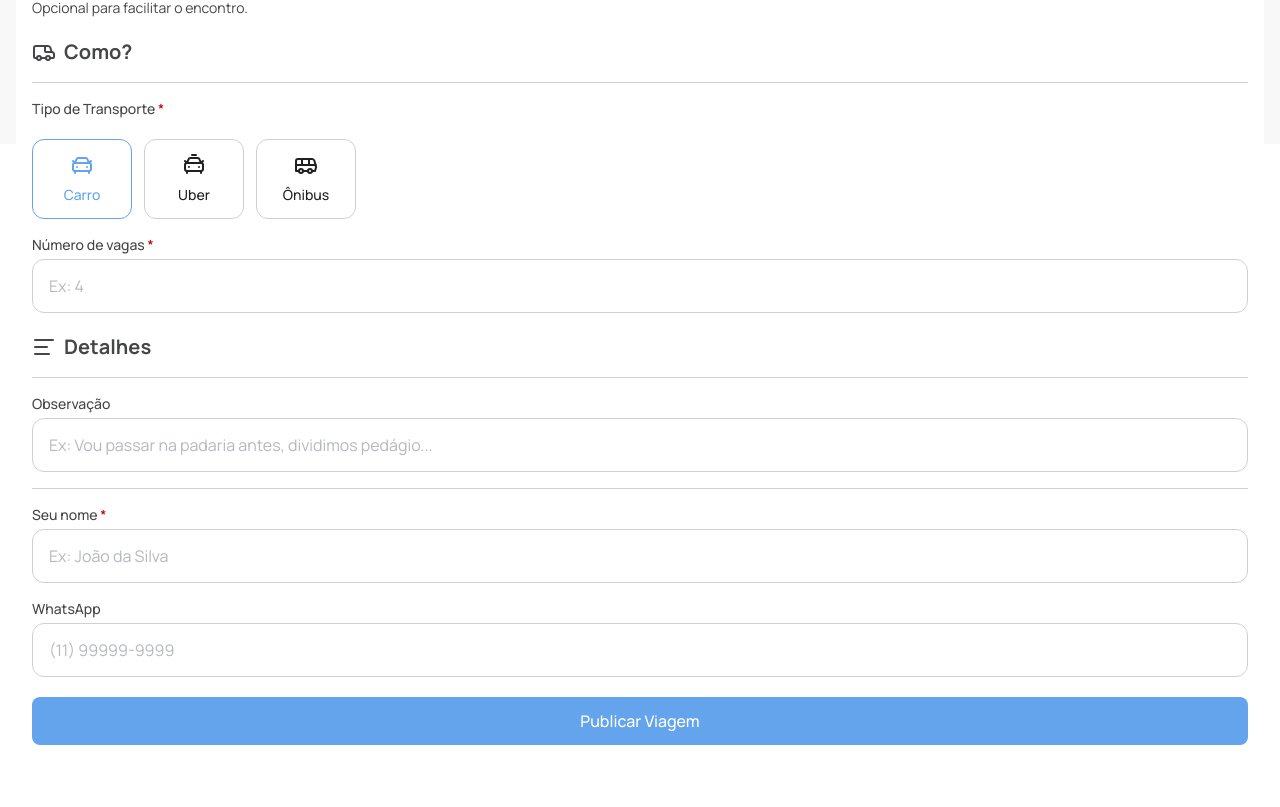
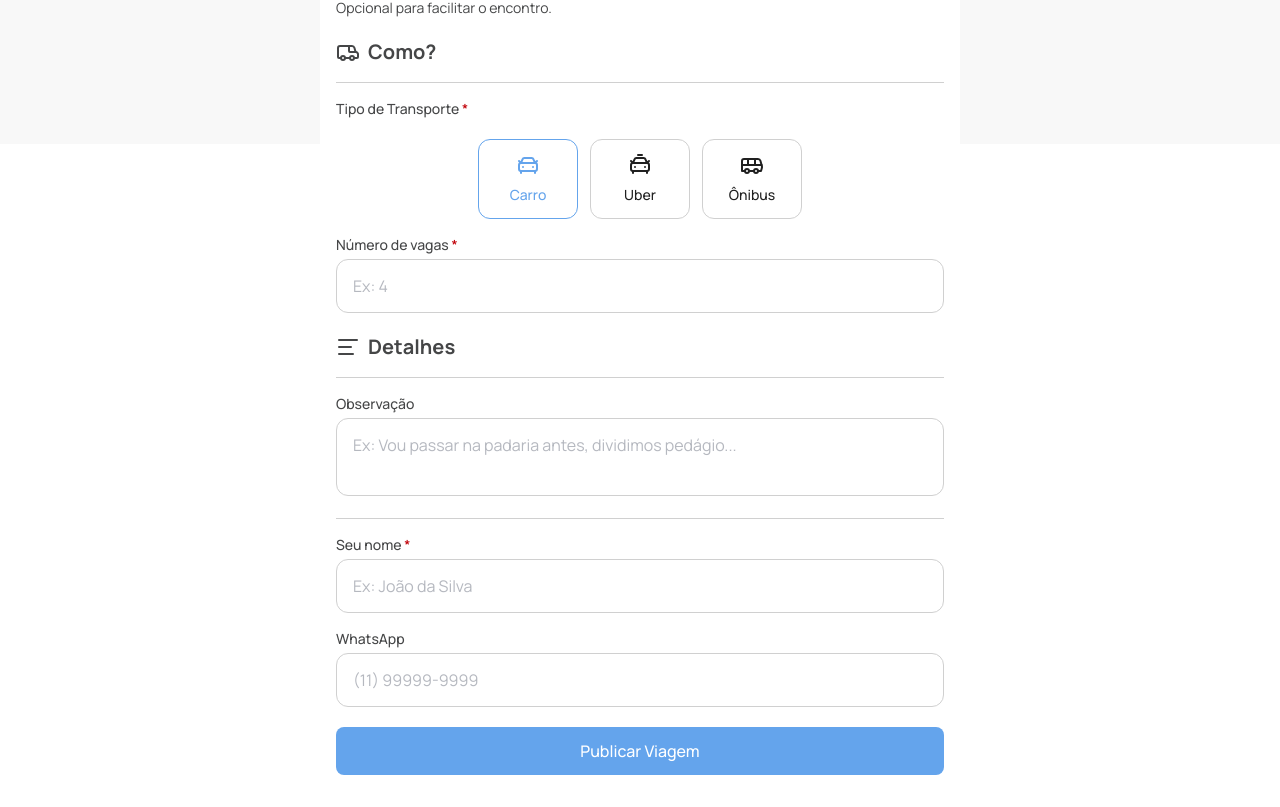
Before and after one commit to gitdebss/soft-go-v2, a React (Vite) app: page /form-ride in a window 1280 px wide. Shown: the part 656-1463 px from the top of the page. Before the commit the page ends 1433 px from the top, so only its background shows below. Built offline with nearby package versions, Linux system fonts and the light colour scheme.

Commit message:
fix: bug ao selecionar tipo de transporte resolvido

```diff
--- a/src/components/RadioVehicle.tsx
+++ b/src/components/RadioVehicle.tsx
@@ -1,10 +1,9 @@
 import { Bus, CarFront, CarTaxiFront, type LucideIcon } from "lucide-react";
+import type { InputHTMLAttributes } from "react";
 
-interface ICheckboxProps {
+interface ICheckboxProps extends InputHTMLAttributes<HTMLInputElement> {
   label: string;
-  value: string;
-  checked?: boolean;
-  onChange: () => void;
+  value: number;
 }
 
 const styleMap = {
@@ -24,8 +23,8 @@ const transportIcons: Record<string, LucideIcon> = {
   3: Bus,
 };
 
-export const RadioVehicle = (props: ICheckboxProps) => {
-  const Icon = transportIcons[props.value] || (() => null);
+export const RadioVehicle = ({label, value, ...props}: ICheckboxProps) => {
+  const Icon = transportIcons[value] || (() => null);
   const currentStyle = props.checked ? styleMap.checked : styleMap.unchecked;
 
   return (
@@ -36,16 +35,14 @@ export const RadioVehicle = (props: ICheckboxProps) => {
         ${currentStyle.border}`}
     >
       <input
-        name="transportType"
-        value={props.value}
+        {...props}
         type="radio"
-        checked={props.checked}
-        onChange={props.onChange}
+        value={value}
         className="sr-only"
       />
       {Icon && <Icon className="h-6 w-6" />}
 
-      <p className="text-sm font-medium">{props.label}</p>
+      <p className="text-sm font-medium">{label}</p>
     </label>
   );
 };
--- a/src/pages/FormRide.tsx
+++ b/src/pages/FormRide.tsx
@@ -12,20 +12,23 @@ import { useNavigate } from "react-router-dom";
 import { rideSchema, type RideFormData } from "../schemas/rideSchema";
 import { useForm } from "react-hook-form";
 import { zodResolver } from "@hookform/resolvers/zod";
+import { Textarea } from "../components/Textarea";
 
 function FormRide() {
   const rideService = new RideService();
   const navigate = useNavigate();
 
   const radioVehicleOptions = [
-    { label: "Carro", value: "1" },
-    { label: "Uber", value: "2" },
-    { label: "Ônibus", value: "3" },
+    { label: "Carro", value: 1 },
+    { label: "Uber", value: 2 },
+    { label: "Ônibus", value: 3 },
   ];
 
   const {
     register,
     handleSubmit,
+    watch,
+    setValue,
     formState: { errors },
   } = useForm<RideFormData>({
     resolver: zodResolver(rideSchema),
@@ -36,8 +39,13 @@ function FormRide() {
   });
 
   const handleFormSubmit = (data: RideFormData) => {
+    console.log(data);
+    console.log(typeof data.transportTypeId);
     const rideData: CreateRide = {
       ...data,
+      phone: data.phone?.replace(/\D/g, "") || null,
+      complement: data.complement?.trim() || null,
+      obs: data.obs?.trim() || null,
       transportTypeId: Number(data.transportTypeId),
       totalSpots: Number(data.totalSpots),
     };
@@ -53,21 +61,22 @@ function FormRide() {
       });
   };
 
-  const [selected, setSelected] = useState<string>("1");
+  const selected = watch("transportTypeId");
 
   return (
     <>
       <Header />
-      <main className="p-4 gap-4 grid">
+      <main className="p-4 gap-4 grid justify-self-center w-full max-w-2xl">
         <div className="gap-1 grid mt-1 mb-1">
           <h2 className="text-text-primary font-medium">Publicar no mural</h2>
+
           <p className="text-text-tertiary text-sm">
             Compartilhe sua viagem e conecte-se com colegas.
           </p>
         </div>
 
         <form
-          className="p-4 gap-5 grid bg-surface-primary rounded-2xl"
+          className="p-4 gap-5 grid bg-surface-primary rounded-2xl w-full"
           onSubmit={handleSubmit(handleFormSubmit)}
         >
           <section className="gap-4 grid">
@@ -128,22 +137,26 @@ function FormRide() {
               Tipo de Transporte
               <span className="text-red-700"> *</span>
             </label>
-            <ul className="flex gap-3">
+            <ul className="flex gap-3 justify-center">
               {radioVehicleOptions.map((option) => (
                 <RadioVehicle
                   key={option.value}
-                  {...register("transportTypeId", {
-                    valueAsNumber: true,
-                  })}
                   label={option.label}
                   value={option.value}
                   checked={selected === option.value}
-                  onChange={() => {
-                    setSelected(option.value);
-                  }}
+                  onChange={() =>
+                    setValue("transportTypeId", option.value, {
+                      shouldValidate: true,
+                    })
+                  }
                 />
               ))}
             </ul>
+            {errors.transportTypeId && (
+              <p className="mt-1 text-sm text-red-700">
+                {errors.transportTypeId?.message}
+              </p>
+            )}
             <Input
               {...register("totalSpots", {
                 valueAsNumber: true,
@@ -161,10 +174,9 @@ function FormRide() {
               <h3>Detalhes</h3>
             </div>
             <Line />
-            <Input
+            <Textarea
               {...register("obs")}
               label="Observação"
-              type="textarea"
               placeholder="Ex: Vou passar na padaria antes, dividimos pedágio..."
               required={false}
               error={errors.obs?.message}
```
